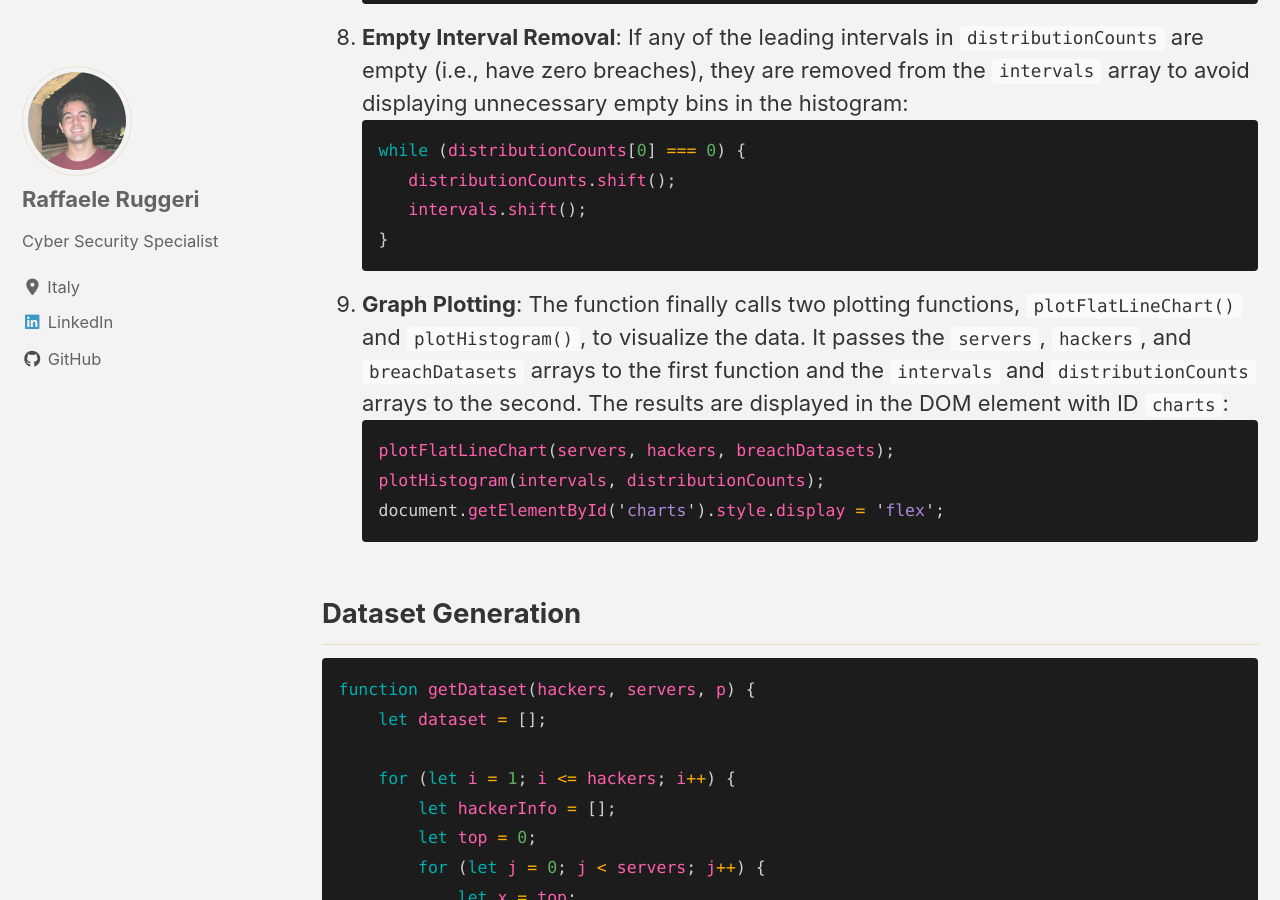
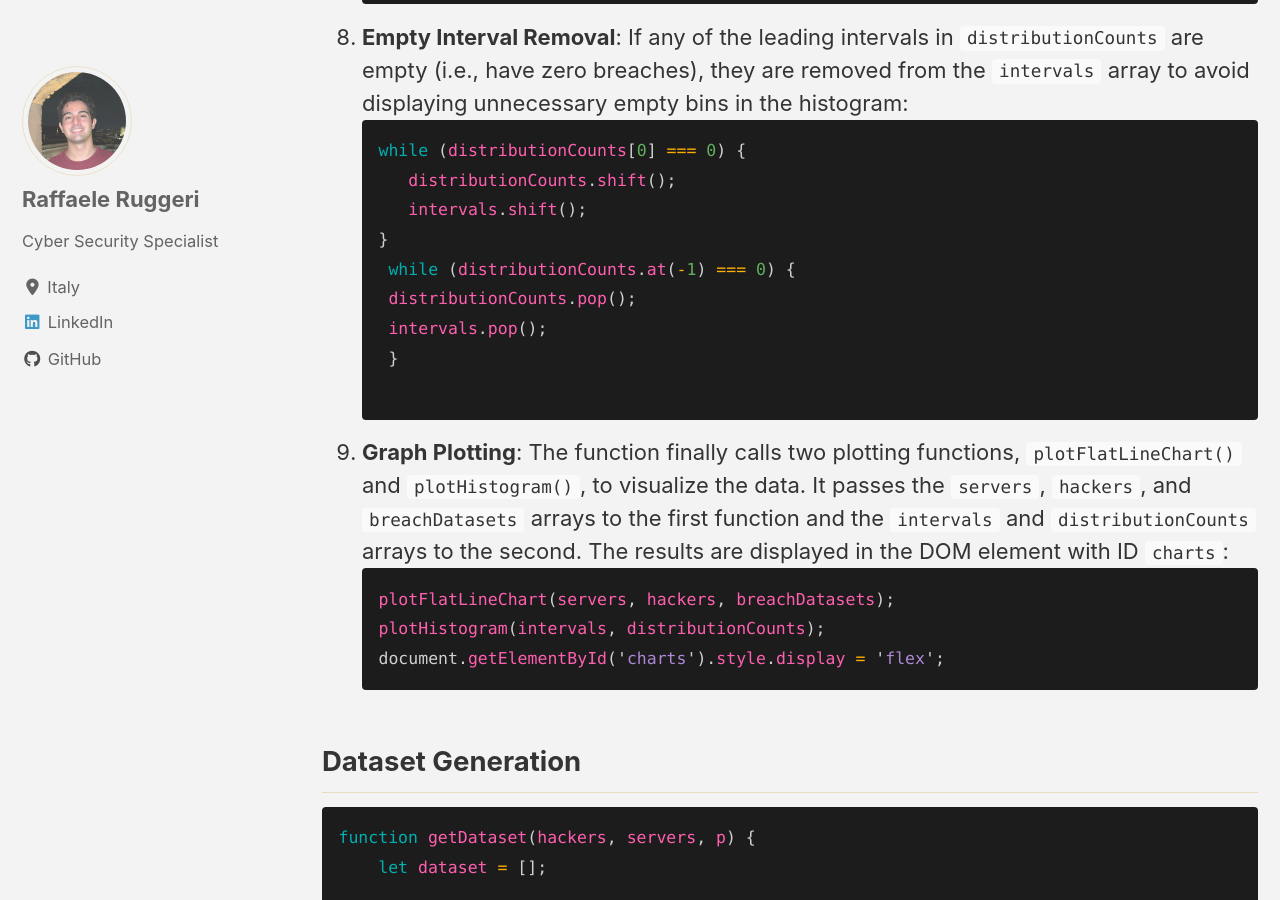
Before and after one commit to Raffo24/raffo24.github.io, a Jekyll site: the page built from _posts/statistics/2022-08-26-hw1.md, in a window 1280 px wide and 900 px high, scrolled down 11026 px. Built offline with Jekyll 4.4.1, drawn with Linux system fonts in a browser that asks for light colours; cached includes are drawn as plain includes; nearby versions of some CDN libraries; formulas are drawn with MathJax 3.

Commit message:
hw1 update

````diff
--- a/_layouts/hw1_code.html
+++ b/_layouts/hw1_code.html
@@ -303,6 +303,10 @@
                     distributionCounts.shift();
                     intervals.shift();
                 }
+                while (distributionCounts.at(-1) === 0) {
+                    distributionCounts.pop();
+                    intervals.pop();
+                }
 
                 plotFlatLineChart(servers, hackers, breachDatasets);
                 plotHistogram(intervals, distributionCounts);
--- a/_posts/statistics/2022-08-26-hw1.md
+++ b/_posts/statistics/2022-08-26-hw1.md
@@ -283,6 +283,11 @@ function generateGraphs() {
       distributionCounts.shift();
       intervals.shift();
    }
+    while (distributionCounts.at(-1) === 0) {
+    distributionCounts.pop();
+    intervals.pop();
+    }
+
    ```
 
 9. **Graph Plotting**: The function finally calls two plotting functions, `plotFlatLineChart()` and `plotHistogram()`, to visualize the data. It passes the `servers`, `hackers`, and `breachDatasets` arrays to the first function and the `intervals` and `distributionCounts` arrays to the second. The results are displayed in the DOM element with ID `charts`:
````
